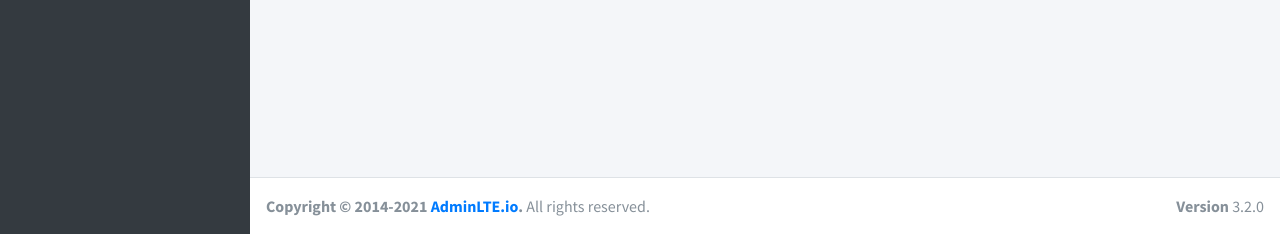
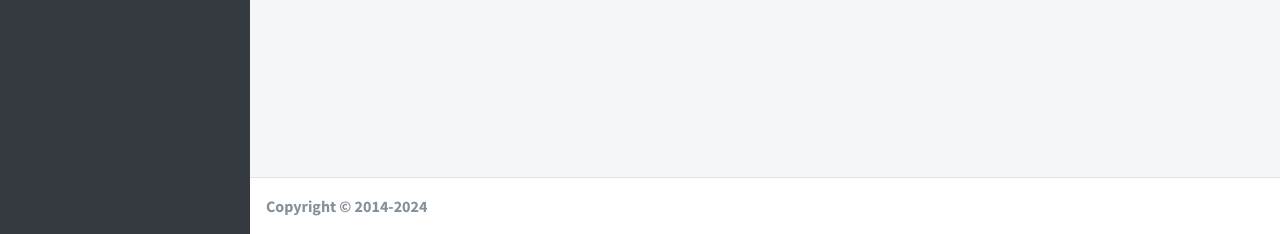
Before and after one commit to kiannaquines/laboratory-inventory-system, a Django app: page /chemicals/ in a window 1280 px wide. Shown: the part 566-800 px from the top of the page. Run offline with Django 4.2, Linux system fonts and the light colour scheme; a user stored in the database is signed in; data comes from the database, SQL or seed files in the repository; some libraries are stand-ins or nearby versions.

Commit message:
remove unnecesarry text in the footer

```diff
--- a/inventory/custom_view/chemical_views.py
+++ b/inventory/custom_view/chemical_views.py
@@ -86,7 +86,6 @@ class DeleteChemicalView(LoginRequiredMixin, DeleteView):
         context['back_button'] = 'Back to Chemical List'
         return context
 
-
 class UpdateChemicalCategoryView(LoginRequiredMixin, UpdateView):
     model = ChemicalCategory
     form_class = ChemicalCategoryForm
--- a/inventory/templates/includes/footer.html
+++ b/inventory/templates/includes/footer.html
@@ -1,7 +1,3 @@
 <footer class="main-footer">
-    <strong>Copyright &copy; 2014-2021 <a href="https://adminlte.io">AdminLTE.io</a>.</strong>
-    All rights reserved.
-    <div class="float-right d-none d-sm-inline-block">
-      <b>Version</b> 3.2.0
-    </div>
+    <strong>Copyright &copy; 2014-2024</strong>
 </footer>
```
